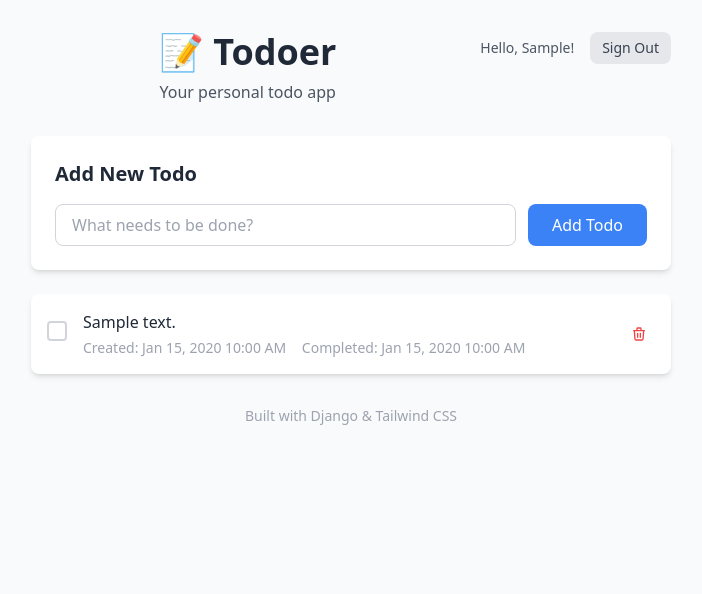
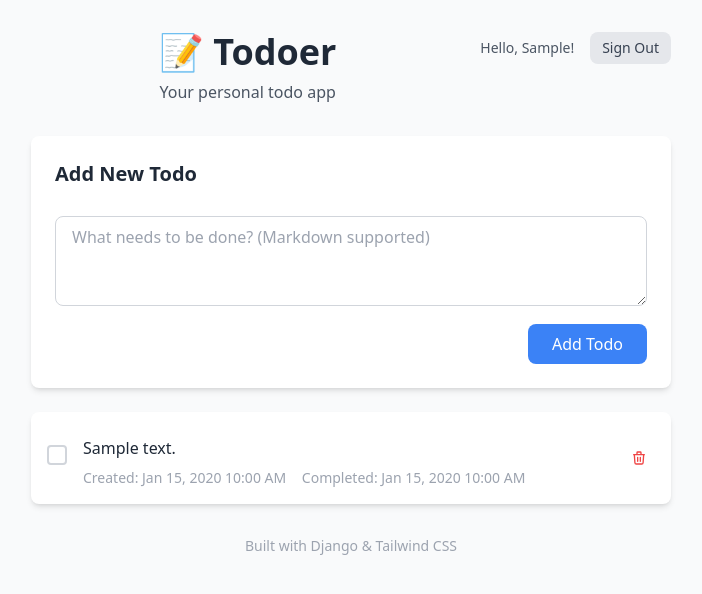
Before and after one commit to abreslav/uv1-todo-0, a Django app: template django_app/templates/django_app/todo_list.html in a window 1280 px wide. Shown: the top 594 px of the page, without its empty margins (289-991 px from the left). Run offline with Django 5.2, Linux system fonts and the light colour scheme; a user stored in the database is signed in; tables that the repository leaves empty hold one stand-in row (values such as "Sample post"); the template is opened without the code that fills it: most values are stand-ins (such as "Sample title", 1, 10 or a date in 2020); data that the repository does not hold is empty; some libraries are stand-ins or nearby versions.

Commit message:
Run: 58144626-aaa3-4a07-9eb2-5d37e740a423, Phase: ImplementSpecWithClaudeCode

```diff
--- a/django_app/templates/django_app/todo_list.html
+++ b/django_app/templates/django_app/todo_list.html
@@ -5,6 +5,7 @@
     <meta name="viewport" content="width=device-width, initial-scale=1.0">
     <title>Todoer - Personal Todo App</title>
     <script src="https://cdn.tailwindcss.com"></script>
+    <script src="https://cdn.jsdelivr.net/npm/marked@12.0.2/marked.min.js"></script>
     <script>
         tailwind.config = {
             theme: {
@@ -17,6 +18,89 @@
             }
         }
     </script>
+    <style>
+        /* Markdown content styling */
+        .markdown-content h1, .markdown-content h2, .markdown-content h3,
+        .markdown-content h4, .markdown-content h5, .markdown-content h6 {
+            font-weight: bold;
+            margin: 0.5em 0;
+        }
+        .markdown-content h1 { font-size: 1.5em; }
+        .markdown-content h2 { font-size: 1.25em; }
+        .markdown-content h3 { font-size: 1.125em; }
+
+        .markdown-content p {
+            margin: 0.5em 0;
+        }
+
+        .markdown-content ul, .markdown-content ol {
+            margin: 0.5em 0;
+            padding-left: 1.5em;
+        }
+
+        .markdown-content li {
+            margin: 0.25em 0;
+        }
+
+        .markdown-content code {
+            background-color: #f3f4f6;
+            padding: 0.125em 0.25em;
+            border-radius: 0.25em;
+            font-size: 0.875em;
+        }
+
+        .markdown-content pre {
+            background-color: #f3f4f6;
+            padding: 0.75em;
+            border-radius: 0.375em;
+            overflow-x: auto;
+            margin: 0.5em 0;
+        }
+
+        .markdown-content pre code {
+            background: none;
+            padding: 0;
+        }
+
+        .markdown-content blockquote {
+            border-left: 4px solid #d1d5db;
+            padding-left: 1em;
+            margin: 0.5em 0;
+            color: #6b7280;
+        }
+
+        .markdown-content strong {
+            font-weight: bold;
+        }
+
+        .markdown-content em {
+            font-style: italic;
+        }
+
+        .markdown-content a {
+            color: #3b82f6;
+            text-decoration: underline;
+        }
+
+        .markdown-content a:hover {
+            color: #2563eb;
+        }
+
+        .markdown-content table {
+            border-collapse: collapse;
+            margin: 0.5em 0;
+        }
+
+        .markdown-content th, .markdown-content td {
+            border: 1px solid #d1d5db;
+            padding: 0.5em;
+        }
+
+        .markdown-content th {
+            background-color: #f9fafb;
+            font-weight: bold;
+        }
+    </style>
 </head>
 <body class="bg-gray-50 min-h-screen">
     <div class="container mx-auto max-w-2xl px-4 py-8">
@@ -62,21 +146,23 @@
         <!-- Add Todo Form -->
         <div class="bg-white rounded-lg shadow-md p-6 mb-6">
             <h2 class="text-xl font-semibold text-gray-800 mb-4">Add New Todo</h2>
-            <form method="post" class="flex gap-3">
+            <form method="post" class="space-y-3">
                 {% csrf_token %}
-                <input
-                    type="text"
+                <textarea
                     name="content"
-                    placeholder="What needs to be done?"
-                    class="flex-1 px-4 py-2 border border-gray-300 rounded-lg focus:ring-2 focus:ring-primary focus:border-transparent outline-none"
+                    placeholder="What needs to be done? (Markdown supported)"
+                    rows="3"
+                    class="w-full px-4 py-2 border border-gray-300 rounded-lg focus:ring-2 focus:ring-primary focus:border-transparent outline-none resize-vertical"
                     required
-                >
+                ></textarea>
+                <div class="flex justify-end">
                     <button
                         type="submit"
                         class="px-6 py-2 bg-primary text-white font-medium rounded-lg hover:bg-blue-600 transition-colors duration-200"
                     >
                         Add Todo
                     </button>
+                </div>
             </form>
         </div>
 
@@ -104,9 +190,10 @@
 
                             <!-- Todo Content -->
                             <div class="flex-1">
-                                <p class="{% if todo.is_done %}line-through text-gray-500{% else %}text-gray-800{% endif %}">
-                                    {{ todo.content }}
-                                </p>
+                                <div class="markdown-content {% if todo.is_done %}line-through text-gray-500{% else %}text-gray-800{% endif %}"
+                                     data-markdown="{{ todo.content|escape }}">
+                                    <!-- Rendered markdown will be inserted here by JavaScript -->
+                                </div>
                                 <div class="text-sm text-gray-400 mt-1">
                                     <span>Created: {{ todo.created_at|date:"M d, Y g:i A" }}</span>
                                     {% if todo.marked_as_done_at %}
@@ -146,5 +233,28 @@
             <p>Built with Django & Tailwind CSS</p>
         </footer>
     </div>
+
+    <script>
+        // Render Markdown content on page load
+        document.addEventListener('DOMContentLoaded', function() {
+            // Configure marked options
+            marked.setOptions({
+                breaks: true,
+                gfm: true,
+                sanitize: false, // We trust the user input since they can only edit their own todos
+                smartLists: true,
+                smartypants: false
+            });
+
+            // Find all markdown content elements and render them
+            document.querySelectorAll('.markdown-content').forEach(function(element) {
+                const markdownText = element.getAttribute('data-markdown');
+                if (markdownText) {
+                    // Render the markdown and insert it into the element
+                    element.innerHTML = marked.parse(markdownText);
+                }
+            });
+        });
+    </script>
 </body>
 </html>
```
Also changed, not shown: .codespeak/codespeak_state.json, .codespeak/last_successful_checkpoint.json, .codespeak/sha_to_checkpoint.json. Lines whose indentation alone changed are shown as unchanged.
